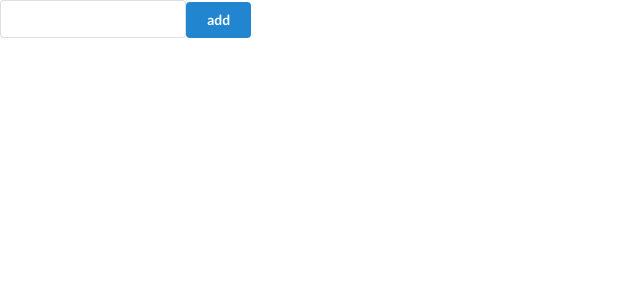
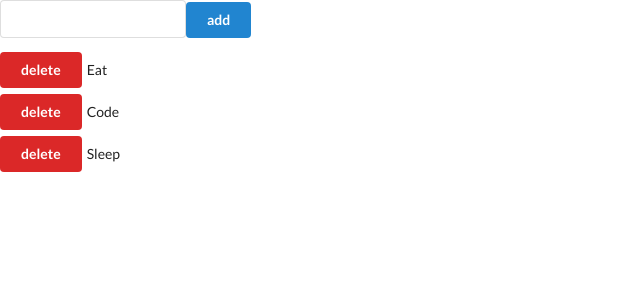
Before and after one commit to razlifshitz/react-presentation, a React (Create React App) app: page / in a window 1280 px wide. Shown: the top 300 px of the page, without its empty margins (0-640 px from the left). Built offline with nearby package versions, Linux system fonts and the light colour scheme.

Commit message:
adding life cycle fns

```diff
--- a/src/Todo.js
+++ b/src/Todo.js
@@ -3,6 +3,21 @@ import React from "react";
 let id = 0;
 class Todo extends React.Component {
   state = { list: [], newTodo: "" };
+
+  componentDidMount() {
+    this.setState({
+      ...this.state,
+      list: [
+        { id: -1, text: "Eat" },
+        { id: -2, text: "Code" },
+        { id: -3, text: "Sleep" },
+      ],
+    });
+  }
+
+  componentDidUpdate(prevProps, prevState, snapshot) {}
+
+  componentWillUnmount() {}
 
   add = (text) => {
     this.setState({
```
